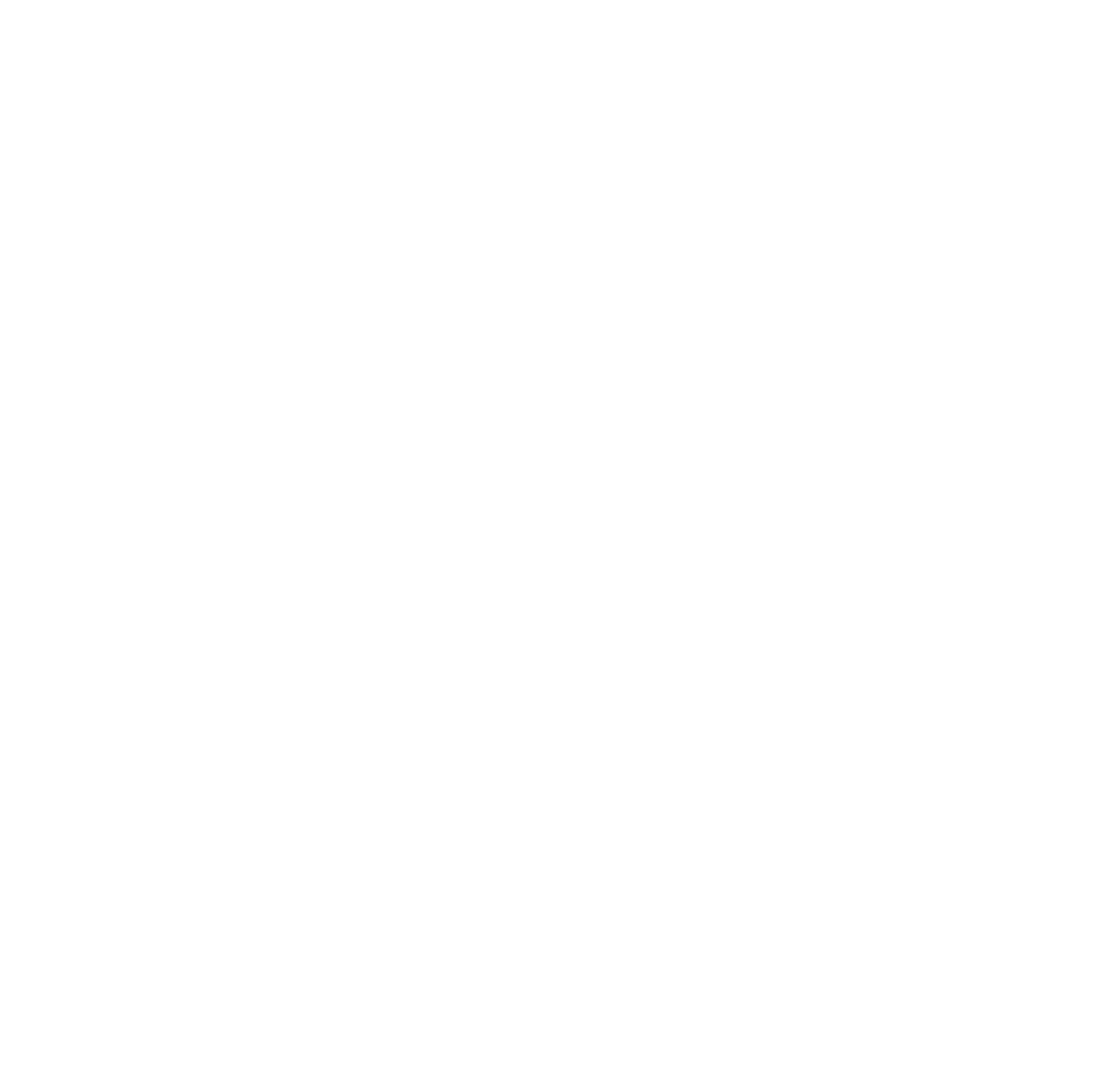
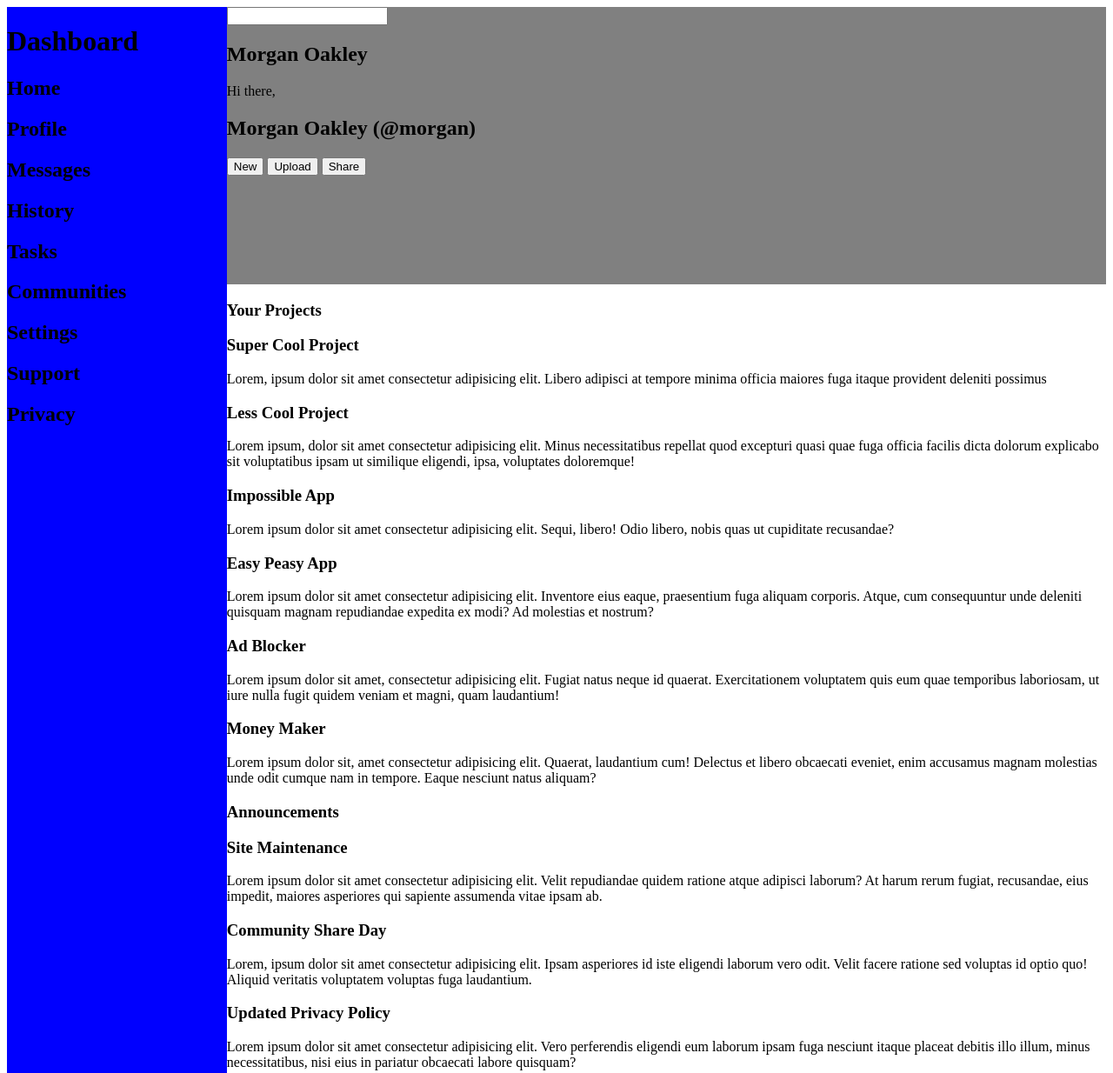
Before and after one commit to amestr1s/admindash, a plain HTML site: page index.html in a window 1280 px wide. Shown: the top 1234 px of the page at 87% size. Before the commit the page ends 800 px from the top, so only its background shows below. Drawn offline with Linux system fonts and the light colour scheme.

Commit message:
Main html

```diff
--- a/index.html
+++ b/index.html
@@ -7,6 +7,125 @@
     <link rel="stylesheet" href="styles.css">
 </head>
 <body>
-
+    <div class="whole">
+        <div class="sidebar">
+            <div class="topSide">
+                <div class="dashboard">
+                    <h1>Dashboard</h1>
+                </div>
+            </div>
+            <div class="midSide">
+                <div class="home">
+                    <h2>Home</h2>
+                </div>
+                <div class="profile">
+                    <h2>Profile</h2>
+                </div>
+                <div class="messages">
+                    <h2>Messages</h2>
+                </div>
+                <div class="history">
+                    <h2>History</h2>
+                </div>
+                <div class="tasks">
+                    <h2>Tasks</h2>
+                </div>
+                <div class="communities">
+                    <h2>Communities</h2>
+                </div>
+            </div>
+            <div class="botSide">
+                <div class="settings">
+                    <h2>Settings</h2>
+                </div>
+                <div class="support">
+                    <h2>Support</h2>
+                </div>
+                <div class="privacy">
+                    <h2>Privacy</h2>
+                </div>
+            </div>
+        </div>
+        <div class="header">
+            <div class="search">
+                <input type="search">
+            </div>
+            <div class="rightTopHead">
+                <h2>Morgan Oakley</h2>
+            </div>
+            <div class="leftBotHead">
+                <p>Hi there,</p>
+                <h2>Morgan Oakley (@morgan)</h2>
+            </div>
+            <div class="rightBotHead">
+                <button>New</button>
+                <button>Upload</button>
+                <button>Share</button>
+            </div>
+        </div>
+        <div class="content">
+            <div class="projects">
+                <h3>Your Projects</h3>
+                <div>
+                    <h3>Super Cool Project</h3>
+                    <p>Lorem, ipsum dolor sit amet consectetur adipisicing elit. Libero adipisci at tempore minima officia maiores fuga itaque provident deleniti possimus</p>
+                </div>
+                <div>
+                    <h3>Less Cool Project</h3>
+                    <p>Lorem ipsum, dolor sit amet consectetur adipisicing elit. Minus necessitatibus repellat quod excepturi quasi quae fuga officia facilis dicta dolorum explicabo sit voluptatibus ipsam ut similique eligendi, ipsa, voluptates doloremque!</p>
+                </div>
+                <div>
+                    <h3>Impossible App</h3>
+                    <p>Lorem ipsum dolor sit amet consectetur adipisicing elit. Sequi, libero! Odio libero, nobis quas ut cupiditate recusandae?</p>
+                </div>
+                <div>
+                    <h3>Easy Peasy App</h3>
+                    <p>Lorem ipsum dolor sit amet consectetur adipisicing elit. Inventore eius eaque, praesentium fuga aliquam corporis. Atque, cum consequuntur unde deleniti quisquam magnam repudiandae expedita ex modi? Ad molestias et nostrum?</p>
+                </div>
+                <div>
+                    <h3>Ad Blocker</h3>
+                    <p>Lorem ipsum dolor sit amet, consectetur adipisicing elit. Fugiat natus neque id quaerat. Exercitationem voluptatem quis eum quae temporibus laboriosam, ut iure nulla fugit quidem veniam et magni, quam laudantium!</p>
+                </div>
+                <div>
+                    <h3>Money Maker</h3>
+                    <p>Lorem ipsum dolor sit, amet consectetur adipisicing elit. Quaerat, laudantium cum! Delectus et libero obcaecati eveniet, enim accusamus magnam molestias unde odit cumque nam in tempore. Eaque nesciunt natus aliquam?</p>
+                </div>
+            </div>
+            <div class="announcements">
+                <h3>Announcements</h3>
+                <div>
+                    <h3>Site Maintenance</h3>
+                    <p>Lorem ipsum dolor sit amet consectetur adipisicing elit. Velit repudiandae quidem ratione atque adipisci laborum? At harum rerum fugiat, recusandae, eius impedit, maiores asperiores qui sapiente assumenda vitae ipsam ab.</p>
+                </div>
+                <div>
+                    <h3>Community Share Day</h3>
+                    <p>Lorem, ipsum dolor sit amet consectetur adipisicing elit. Ipsam asperiores id iste eligendi laborum vero odit. Velit facere ratione sed voluptas id optio quo! Aliquid veritatis voluptatem voluptas fuga laudantium.</p>
+                </div>
+                <div>
+                    <h3>Updated Privacy Policy</h3>
+                    <p>Lorem ipsum dolor sit amet consectetur adipisicing elit. Vero perferendis eligendi eum laborum ipsam fuga nesciunt itaque placeat debitis illo illum, minus necessitatibus, nisi eius in pariatur obcaecati labore quisquam?</p>
+                </div>
+            </div>
+            <div class="trending">
+                <h3>Trending</h3>
+                <div>
+                    <h4>@tegan</h4>
+                    <p>World Peace Builder</p>
+                </div>
+                <div>
+                    <h4>@morgan</h4>
+                    <p>Super Cool Project</p>
+                </div>
+                <div>
+                    <h4>@kendall</h4>
+                    <p>Life Changing App</p>
+                </div>
+                <div>
+                    <h4>@alex</h4>
+                    <p>No Traffic Maker</p>
+                </div>
+            </div>
+        </div>
+    </div>
 </body>
 </html>
--- a/styles.css
+++ b/styles.css
@@ -6,3 +6,23 @@
     font-style: normal;
     font-display: swap;
 }
+
+.whole {
+    display: grid;
+    grid-template-columns: 1fr 4fr;
+    grid-template-rows: 1fr 4fr;
+}
+
+.sidebar {
+    grid-area: 1/1/3/2;
+    background-color: blue;
+}
+
+.header {
+    grid-area: 1/2/2/3;
+    background-color: grey;
+}
+
+.content {
+    grid-area: 2/2/3/3;
+}
```
